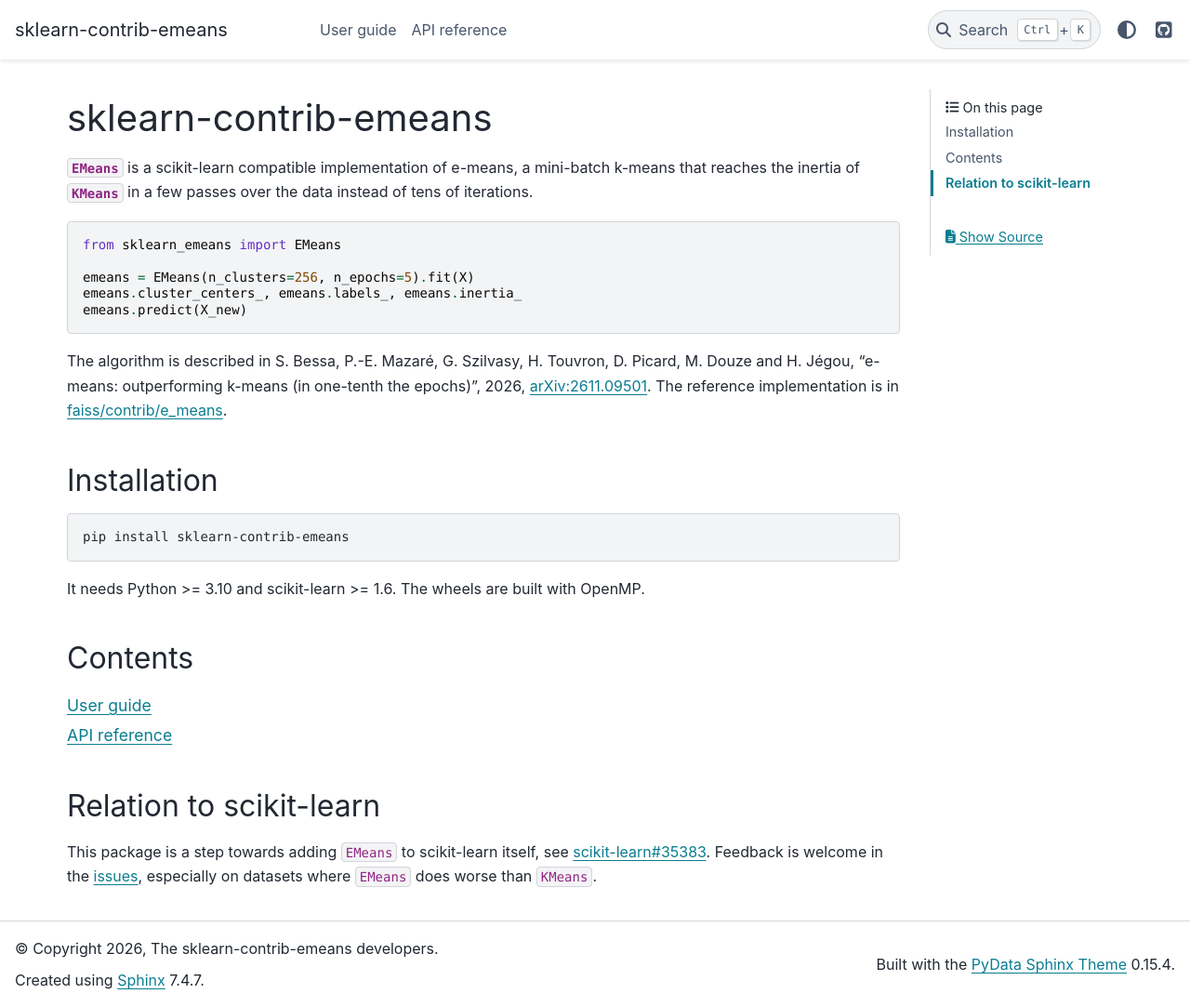
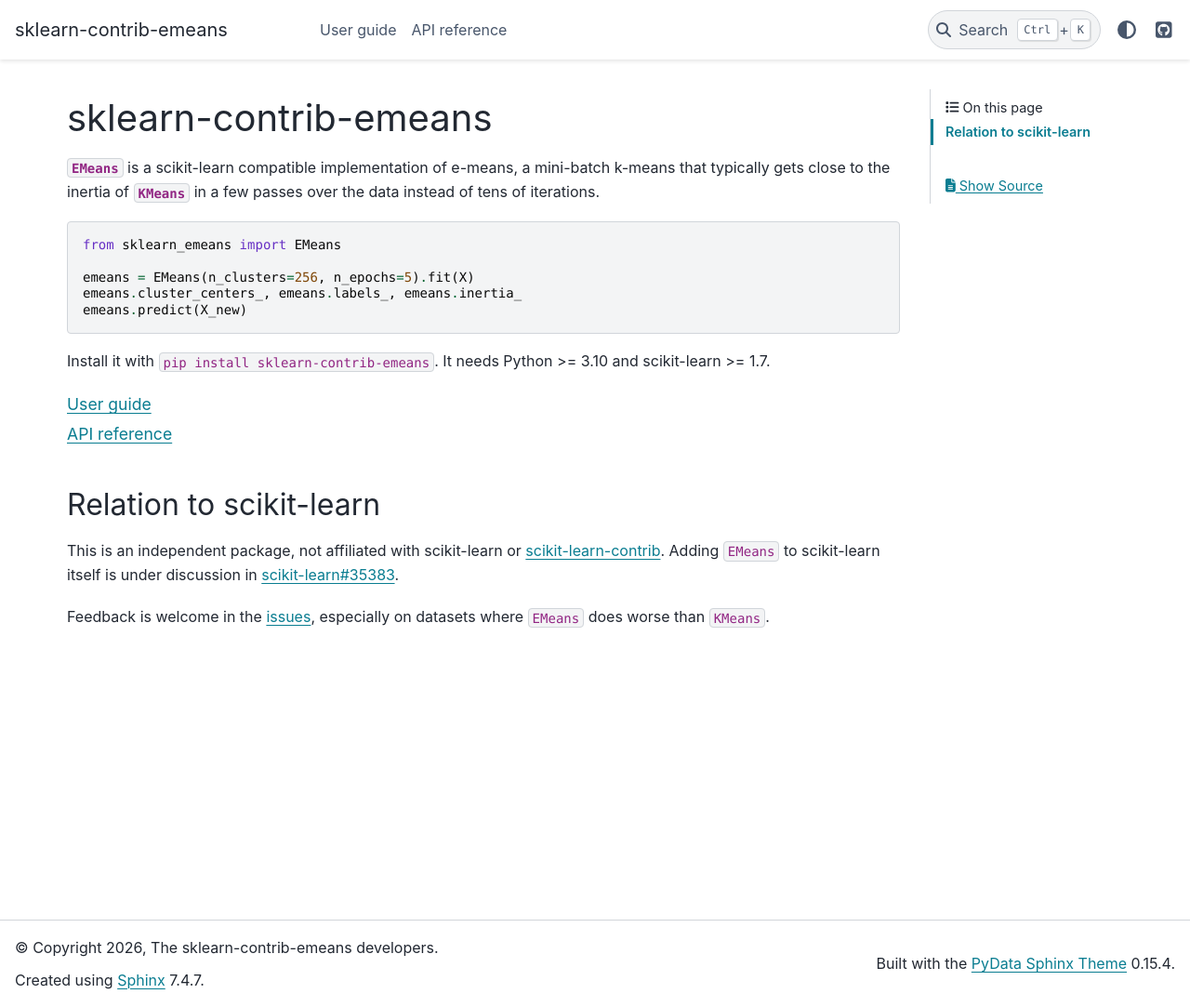
Before and after one commit to cakedev0/sklearn-contrib-emeans, a Sphinx documentation site: the page built from doc/index.rst, in a window 1280 px wide and 1083 px high. Shown: the whole window at 93% size. Built offline with Sphinx 7.4.7 and the PyData theme 0.15.4, drawn with Linux system fonts in a browser that asks for light colours; pages that are not in the unit, such as notebooks, are missing from menus.

Commit message:
DOC Update the documentation to main and apply the review comments
Use the wording of the README of main for the claims and the relation to
scikit-learn, require scikit-learn >= 1.7, and document the GPU and array API
inputs. Drop the Yolanda figures, which could not be re-run. Keep the doctrees
out of the published site and only deploy from the main repository.

Co-Authored-By: Claude Fable 5.2 <noreply@anthropic.com>

```diff
--- a/doc/conf.py
+++ b/doc/conf.py
@@ -49,7 +49,6 @@ numpydoc_show_class_members = False
 intersphinx_mapping = {
     "python": ("https://docs.python.org/3", None),
     "numpy": ("https://numpy.org/doc/stable", None),
-    "scipy": ("https://docs.scipy.org/doc/scipy", None),
     "sklearn": ("https://scikit-learn.org/stable", None),
     "matplotlib": ("https://matplotlib.org/stable", None),
 }
--- a/doc/index.rst
+++ b/doc/index.rst
@@ -2,7 +2,7 @@ sklearn-contrib-emeans
 ======================
 
 :class:`~sklearn_emeans.EMeans` is a scikit-learn compatible implementation of
-e-means, a mini-batch k-means that reaches the inertia of
+e-means, a mini-batch k-means that typically gets close to the inertia of
 :class:`~sklearn.cluster.KMeans` in a few passes over the data instead of tens
 of iterations.
 
@@ -14,24 +14,8 @@ of iterations.
     emeans.cluster_centers_, emeans.labels_, emeans.inertia_
     emeans.predict(X_new)
 
-The algorithm is described in S. Bessa, P.-E. Mazaré, G. Szilvasy, H. Touvron,
-D. Picard, M. Douze and H. Jégou, "e-means: outperforming k-means (in one-tenth
-the epochs)", 2026, `arXiv:2611.09501 <https://arxiv.org/abs/2611.09501>`_. The
-reference implementation is in `faiss/contrib/e_means
-<https://github.com/facebookresearch/faiss/tree/main/contrib/e_means>`_.
-
-Installation
-------------
-
-.. code-block:: bash
-
-    pip install sklearn-contrib-emeans
-
-It needs Python >= 3.10 and scikit-learn >= 1.6. The wheels are built with
-OpenMP.
-
-Contents
---------
+Install it with `pip install sklearn-contrib-emeans`. It needs Python >= 3.10
+and scikit-learn >= 1.7.
 
 .. toctree::
    :maxdepth: 1
@@ -43,9 +27,11 @@ Contents
 Relation to scikit-learn
 ------------------------
 
-This package is a step towards adding `EMeans` to scikit-learn itself, see
-`scikit-learn#35383
-<https://github.com/scikit-learn/scikit-learn/issues/35383>`_. Feedback is
-welcome in the `issues
+This is an independent package, not affiliated with scikit-learn or
+`scikit-learn-contrib <https://github.com/scikit-learn-contrib>`_. Adding
+`EMeans` to scikit-learn itself is under discussion in `scikit-learn#35383
+<https://github.com/scikit-learn/scikit-learn/issues/35383>`_.
+
+Feedback is welcome in the `issues
 <https://github.com/cakedev0/sklearn-contrib-emeans/issues>`_, especially on
 datasets where `EMeans` does worse than `KMeans`.
```
Also changed, not shown: doc/user_guide.rst (+43 -14 lines), 1 other file.
